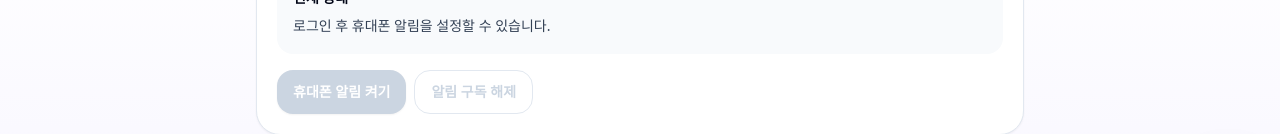
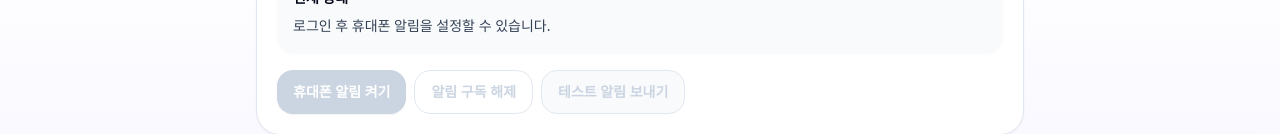
Before and after one commit to sms890522-coder/setlistlab, a Next.js app: page /settings/notifications in a window 1280 px wide. Shown: the part 584-718 px from the top of the page. Built offline with nearby package versions, Linux system fonts and the light colour scheme; no server answers.

Commit message:
Add push notification test action

```diff
--- /dev/null
+++ b/app/api/push/test/route.ts
@@ -0,0 +1,48 @@
+import { isWebPushConfigured, sendPushToUsers } from "@/lib/server/push";
+import { getSupabaseAdminClient } from "@/lib/supabase/admin";
+import { NextResponse } from "next/server";
+
+export async function POST(request: Request) {
+  if (!isWebPushConfigured()) {
+    return NextResponse.json({ error: "서버 푸시 알림 환경변수가 아직 준비되지 않았습니다." }, { status: 503 });
+  }
+
+  const token = request.headers.get("authorization")?.replace(/^Bearer\s+/i, "").trim();
+  if (!token) {
+    return NextResponse.json({ error: "로그인이 필요합니다." }, { status: 401 });
+  }
+
+  try {
+    const supabase = getSupabaseAdminClient();
+    const {
+      data: { user },
+      error: userError,
+    } = await supabase.auth.getUser(token);
+
+    if (userError || !user) {
+      return NextResponse.json({ error: "로그인이 필요합니다." }, { status: 401 });
+    }
+
+    const result = await sendPushToUsers([user.id], {
+      title: "콘티연습실 테스트 알림",
+      body: "휴대폰 푸시 알림이 정상 연결되었습니다.",
+      url: "/settings/notifications",
+      tag: `push-test-${user.id}`,
+    });
+
+    if (result.subscriptions === 0) {
+      return NextResponse.json({ error: "저장된 휴대폰 알림 구독이 없습니다. 알림을 다시 연결해 주세요." }, { status: 404 });
+    }
+
+    if (result.sent === 0) {
+      return NextResponse.json({ error: "테스트 알림 발송에 실패했습니다. VAPID 키와 구독 상태를 확인해 주세요.", result }, { status: 500 });
+    }
+
+    return NextResponse.json(result);
+  } catch (error) {
+    return NextResponse.json(
+      { error: error instanceof Error ? error.message : "테스트 알림을 보내지 못했습니다." },
+      { status: 500 },
+    );
+  }
+}
--- a/components/PushNotificationManager.tsx
+++ b/components/PushNotificationManager.tsx
@@ -9,6 +9,7 @@ import {
   subscribeBrowserPush,
   type PushSupportStatus,
 } from "@/lib/push";
+import { getSupabaseBrowserClient, isSupabaseConfigured } from "@/lib/supabase/client";
 import { useEffect, useState } from "react";
 import { AddToHomeScreenGuide } from "./AddToHomeScreenGuide";
 
@@ -21,6 +22,7 @@ export function PushNotificationManager() {
   const [permission, setPermission] = useState<PermissionState>("unsupported");
   const [subscribed, setSubscribed] = useState(false);
   const [busy, setBusy] = useState(false);
+  const [testing, setTesting] = useState(false);
   const [message, setMessage] = useState("");
   const [error, setError] = useState("");
 
@@ -119,6 +121,42 @@ export function PushNotificationManager() {
     }
   }
 
+  async function handleSendTest() {
+    setTesting(true);
+    setError("");
+    setMessage("");
+
+    try {
+      if (!isLoggedIn || !isSupabaseConfigured()) throw new Error("로그인 후 테스트 알림을 보낼 수 있습니다.");
+      if (!subscribed) throw new Error("휴대폰 알림을 먼저 켜 주세요.");
+
+      const supabase = getSupabaseBrowserClient();
+      const {
+        data: { session },
+      } = await supabase.auth.getSession();
+      const token = session?.access_token;
+      if (!token) throw new Error("로그인이 필요합니다.");
+
+      const response = await fetch("/api/push/test", {
+        method: "POST",
+        headers: {
+          Authorization: `Bearer ${token}`,
+        },
+      });
+      const result = (await response.json().catch(() => ({}))) as { error?: string; sent?: number };
+
+      if (!response.ok) {
+        throw new Error(result.error || "테스트 알림을 보내지 못했습니다.");
+      }
+
+      setMessage("테스트 알림을 보냈습니다. 잠금 화면이나 알림 센터를 확인해 주세요.");
+    } catch (error) {
+      setError(error instanceof Error ? error.message : "테스트 알림을 보내지 못했습니다.");
+    } finally {
+      setTesting(false);
+    }
+  }
+
   if (!loaded) {
     return (
       <section className="rounded-3xl border border-slate-200 bg-white p-5 shadow-sm">
@@ -165,6 +203,14 @@ export function PushNotificationManager() {
         >
           알림 구독 해제
         </button>
+        <button
+          type="button"
+          onClick={handleSendTest}
+          disabled={busy || testing || !subscribed}
+          className="inline-flex min-h-11 items-center justify-center rounded-2xl border border-blue-200 bg-blue-50 px-4 text-sm font-black text-blue-700 transition hover:bg-blue-100 disabled:cursor-not-allowed disabled:border-slate-200 disabled:bg-slate-50 disabled:text-slate-300"
+        >
+          {testing ? "테스트 전송 중..." : "테스트 알림 보내기"}
+        </button>
       </div>
     </section>
   );
--- a/lib/server/push.ts
+++ b/lib/server/push.ts
@@ -32,7 +32,7 @@ export function isWebPushConfigured() {
 
 export async function sendPushToUsers(userIds: string[], payload: PushPayload) {
   const uniqueUserIds = Array.from(new Set(userIds.filter(Boolean)));
-  if (uniqueUserIds.length === 0) return { sent: 0, failed: 0, removed: 0 };
+  if (uniqueUserIds.length === 0) return { sent: 0, failed: 0, removed: 0, subscriptions: 0 };
 
   configureWebPush();
 
@@ -48,6 +48,7 @@ export async function sendPushToUsers(userIds: string[], payload: PushPayload) {
   let sent = 0;
   let failed = 0;
   let removed = 0;
+  const subscriptions = data?.length ?? 0;
 
   await Promise.all(
     (data ?? []).map(async (subscriptionRow) => {
@@ -82,7 +83,7 @@ export async function sendPushToUsers(userIds: string[], payload: PushPayload) {
     }),
   );
 
-  return { sent, failed, removed };
+  return { sent, failed, removed, subscriptions };
 }
 
 function configureWebPush() {
```
